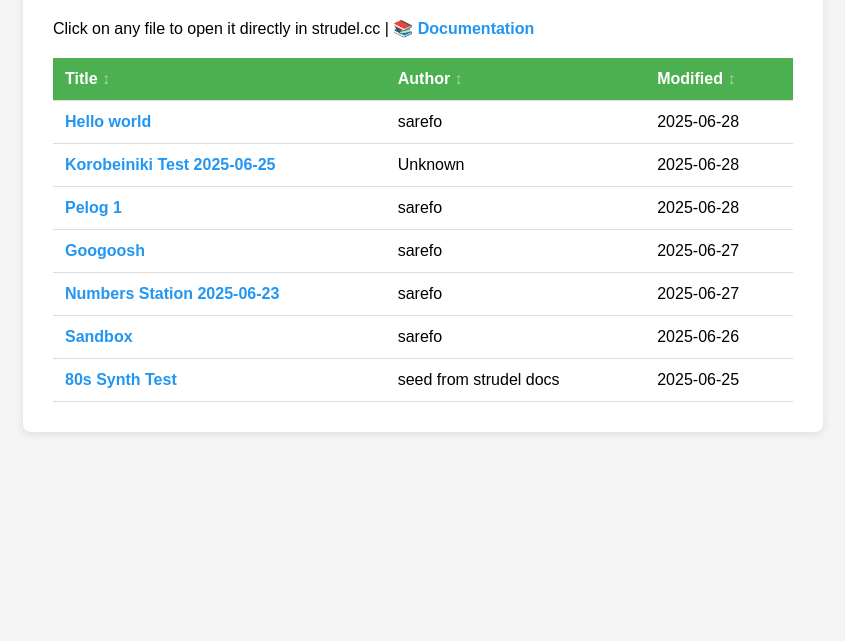
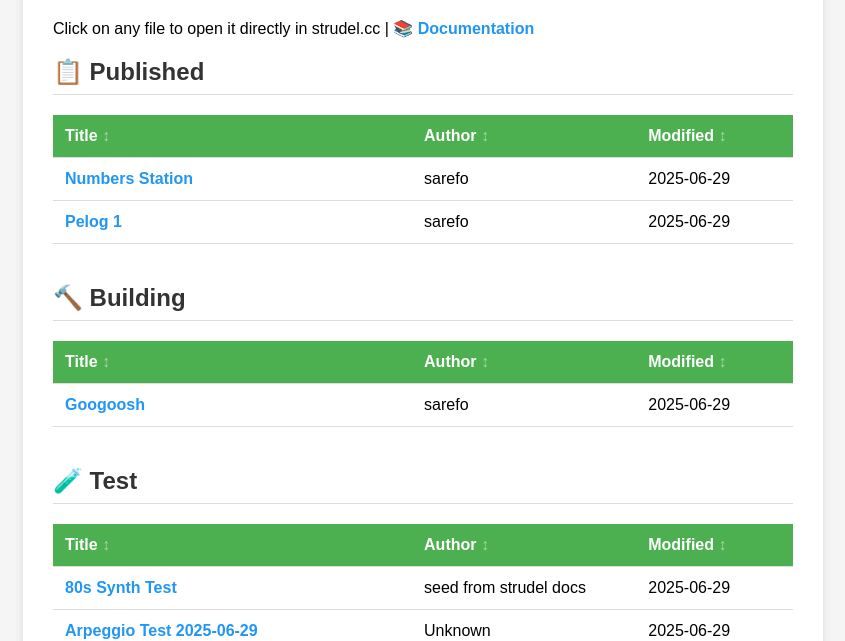
Before and after one commit to sarefo/strudel, a website: page index.html in a window 1280 px wide. Shown: the part 164-805 px from the top of the page, without its empty margins (217-1062 px from the left). Drawn offline with Linux system fonts and the light colour scheme; no server answers.

Commit message:
update file index with stage tag

```diff
--- a/data/files.json
+++ b/data/files.json
@@ -1,51 +1,66 @@
 [
+  {
+    "filename": "80s_synth_test.strudel",
+    "title": "80s Synth Test",
+    "author": "seed from strudel docs",
+    "modified": "2025-06-29",
+    "stage": "test",
+    "path": "80s_synth_test.strudel"
+  },
+  {
+    "filename": "arpeggio_test.strudel",
+    "title": "Arpeggio Test 2025-06-29",
+    "author": "Unknown",
+    "modified": "2025-06-29",
+    "stage": "test",
+    "path": "arpeggio_test.strudel"
+  },
+  {
+    "filename": "googoosh.strudel",
+    "title": "Googoosh",
+    "author": "sarefo",
+    "modified": "2025-06-29",
+    "stage": "building",
+    "path": "googoosh.strudel"
+  },
   {
     "filename": "hello_world.strudel",
     "title": "Hello world",
     "author": "sarefo",
-    "modified": "2025-06-28",
+    "modified": "2025-06-29",
+    "stage": "test",
     "path": "hello_world.strudel"
   },
   {
     "filename": "korobeiniki_test_1.strudel",
     "title": "Korobeiniki Test 2025-06-25",
-    "author": "Unknown",
-    "modified": "2025-06-28",
+    "author": "sarefo",
+    "modified": "2025-06-29",
+    "stage": "test",
     "path": "korobeiniki_test_1.strudel"
+  },
+  {
+    "filename": "numbers_station.strudel",
+    "title": "Numbers Station",
+    "author": "sarefo",
+    "modified": "2025-06-29",
+    "stage": "published",
+    "path": "numbers_station.strudel"
   },
   {
     "filename": "pelog_1.strudel",
     "title": "Pelog 1",
     "author": "sarefo",
-    "modified": "2025-06-28",
+    "modified": "2025-06-29",
+    "stage": "published",
     "path": "pelog_1.strudel"
-  },
-  {
-    "filename": "googoosh.strudel",
-    "title": "Googoosh",
-    "author": "sarefo",
-    "modified": "2025-06-27",
-    "path": "googoosh.strudel"
-  },
-  {
-    "filename": "numbers_station.strudel",
-    "title": "Numbers Station 2025-06-23",
-    "author": "sarefo",
-    "modified": "2025-06-27",
-    "path": "numbers_station.strudel"
   },
   {
     "filename": "sandbox.strudel",
     "title": "Sandbox",
     "author": "sarefo",
-    "modified": "2025-06-26",
+    "modified": "2025-06-29",
+    "stage": "test",
     "path": "sandbox.strudel"
-  },
-  {
-    "filename": "80s_synth_test.strudel",
-    "title": "80s Synth Test",
-    "author": "seed from strudel docs",
-    "modified": "2025-06-25",
-    "path": "80s_synth_test.strudel"
   }
 ]
--- a/index.html
+++ b/index.html
@@ -27,12 +27,28 @@
             width: 100%;
             border-collapse: collapse;
             margin-top: 20px;
+            table-layout: fixed;
+        }
+        .file-table th:nth-child(1),
+        .file-table td:nth-child(1) {
+            width: 50%;
+        }
+        .file-table th:nth-child(2),
+        .file-table td:nth-child(2) {
+            width: 30%;
+        }
+        .file-table th:nth-child(3),
+        .file-table td:nth-child(3) {
+            width: 20%;
         }
         .file-table th,
         .file-table td {
             padding: 12px;
             text-align: left;
             border-bottom: 1px solid #ddd;
+            overflow: hidden;
+            text-overflow: ellipsis;
+            white-space: nowrap;
         }
         .file-table th {
             background-color: #4CAF50;
@@ -72,6 +88,15 @@
             text-align: center;
             padding: 20px;
         }
+        #publishedSection, #buildingSection, #testSection {
+            margin-bottom: 40px;
+        }
+        #publishedSection h2, #buildingSection h2, #testSection h2 {
+            color: #333;
+            border-bottom: 1px solid #ddd;
+            padding-bottom: 8px;
+            margin-bottom: 15px;
+        }
     </style>
 </head>
 <body>
@@ -79,15 +104,17 @@
         <h1>🎵 Strudel Files Repository</h1>
         <p>Click on any file to open it directly in strudel.cc | <a href="docs/index.html" class="file-link">📚 Documentation</a></p>
 
-        <table class="file-table" id="fileTable">
+        <div id="publishedSection">
+            <h2>📋 Published</h2>
+            <table class="file-table">
                 <thead>
                     <tr>
-                    <th class="sortable" data-column="title">Title</th>
-                    <th class="sortable" data-column="author">Author</th>
-                    <th class="sortable" data-column="modified">Modified</th>
+                        <th class="sortable" data-column="title" data-section="published">Title</th>
+                        <th class="sortable" data-column="author" data-section="published">Author</th>
+                        <th class="sortable" data-column="modified" data-section="published">Modified</th>
                     </tr>
                 </thead>
-            <tbody id="fileTableBody">
+                <tbody id="publishedTableBody">
                     <tr>
                         <td colspan="3" class="loading">Loading files...</td>
                     </tr>
@@ -95,31 +122,87 @@
             </table>
         </div>
 
+        <div id="buildingSection">
+            <h2>🔨 Building</h2>
+            <table class="file-table">
+                <thead>
+                    <tr>
+                        <th class="sortable" data-column="title" data-section="building">Title</th>
+                        <th class="sortable" data-column="author" data-section="building">Author</th>
+                        <th class="sortable" data-column="modified" data-section="building">Modified</th>
+                    </tr>
+                </thead>
+                <tbody id="buildingTableBody">
+                    <tr>
+                        <td colspan="3" class="loading">Loading files...</td>
+                    </tr>
+                </tbody>
+            </table>
+        </div>
+
+        <div id="testSection">
+            <h2>🧪 Test</h2>
+            <table class="file-table">
+                <thead>
+                    <tr>
+                        <th class="sortable" data-column="title" data-section="test">Title</th>
+                        <th class="sortable" data-column="author" data-section="test">Author</th>
+                        <th class="sortable" data-column="modified" data-section="test">Modified</th>
+                    </tr>
+                </thead>
+                <tbody id="testTableBody">
+                    <tr>
+                        <td colspan="3" class="loading">Loading files...</td>
+                    </tr>
+                </tbody>
+            </table>
+        </div>
+    </div>
+
     <script>
         let filesData = [];
-        let currentSort = { column: 'modified', direction: 'desc' };
+        let currentSort = {
+            published: { column: 'modified', direction: 'desc' },
+            building: { column: 'modified', direction: 'desc' },
+            test: { column: 'modified', direction: 'desc' }
+        };
 
         async function loadFiles() {
-            const tableBody = document.getElementById('fileTableBody');
-
             try {
                 // Load file list from JSON
                 const response = await fetch('data/files.json');
                 filesData = await response.json();
 
-                renderTable();
+                renderTables();
 
             } catch (error) {
+                console.error('Error loading files:', error);
+                ['published', 'building', 'test'].forEach(stage => {
+                    const tableBody = document.getElementById(`${stage}TableBody`);
                     tableBody.innerHTML = '<tr><td colspan="3" style="color: red; text-align: center;">Error loading files</td></tr>';
-                console.error('Error loading files:', error);
+                });
             }
         }
 
-        async function renderTable() {
-            const tableBody = document.getElementById('fileTableBody');
+        async function renderTables() {
+            const stages = ['published', 'building', 'test'];
+
+            for (const stage of stages) {
+                const stageFiles = filesData.filter(file => file.stage === stage);
+                await renderTable(stage, stageFiles);
+            }
+        }
+
+        async function renderTable(stage, files) {
+            const tableBody = document.getElementById(`${stage}TableBody`);
             tableBody.innerHTML = '';
 
-            for (const file of filesData) {
+            if (files.length === 0) {
+                tableBody.innerHTML = '<tr><td colspan="3" style="color: #999; text-align: center; font-style: italic;">No files in this stage</td></tr>';
+                return;
+            }
+
+            for (const file of files) {
                 try {
                     // Load file content for encoding
                     const response = await fetch(`files/${file.path}`);
@@ -143,15 +226,16 @@
             }
         }
 
-        function sortTable(column) {
-            if (currentSort.column === column) {
-                currentSort.direction = currentSort.direction === 'asc' ? 'desc' : 'asc';
+        function sortTable(column, section) {
+            if (currentSort[section].column === column) {
+                currentSort[section].direction = currentSort[section].direction === 'asc' ? 'desc' : 'asc';
             } else {
-                currentSort.column = column;
-                currentSort.direction = 'asc';
+                currentSort[section].column = column;
+                currentSort[section].direction = 'asc';
             }
 
-            filesData.sort((a, b) => {
+            const sectionFiles = filesData.filter(file => file.stage === section);
+            sectionFiles.sort((a, b) => {
                 let aVal = a[column];
                 let bVal = b[column];
 
@@ -161,27 +245,27 @@
                     bVal = new Date(bVal);
                 }
 
-                if (aVal < bVal) return currentSort.direction === 'asc' ? -1 : 1;
-                if (aVal > bVal) return currentSort.direction === 'asc' ? 1 : -1;
+                if (aVal < bVal) return currentSort[section].direction === 'asc' ? -1 : 1;
+                if (aVal > bVal) return currentSort[section].direction === 'asc' ? 1 : -1;
                 return 0;
             });
 
-            // Update header classes
-            document.querySelectorAll('th.sortable').forEach(th => {
+            // Update header classes for this section
+            document.querySelectorAll(`th[data-section="${section}"]`).forEach(th => {
                 th.classList.remove('sort-asc', 'sort-desc');
             });
 
-            const currentHeader = document.querySelector(`th[data-column="${column}"]`);
-            currentHeader.classList.add(currentSort.direction === 'asc' ? 'sort-asc' : 'sort-desc');
+            const currentHeader = document.querySelector(`th[data-column="${column}"][data-section="${section}"]`);
+            currentHeader.classList.add(currentSort[section].direction === 'asc' ? 'sort-asc' : 'sort-desc');
 
-            renderTable();
+            renderTable(section, sectionFiles);
         }
 
         // Add click handlers to sortable headers
         document.addEventListener('DOMContentLoaded', () => {
             document.querySelectorAll('th.sortable').forEach(th => {
                 th.addEventListener('click', () => {
-                    sortTable(th.dataset.column);
+                    sortTable(th.dataset.column, th.dataset.section);
                 });
             });
 
```
Also changed, not shown: CLAUDE.md (+6 -1 lines), 9 other files. Lines whose indentation alone changed are shown as unchanged.
